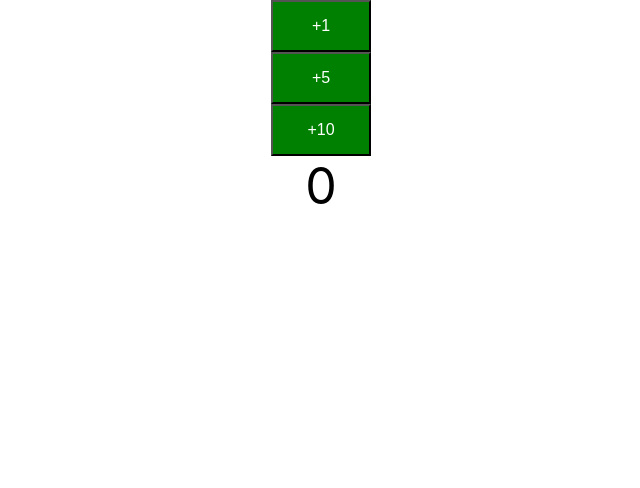
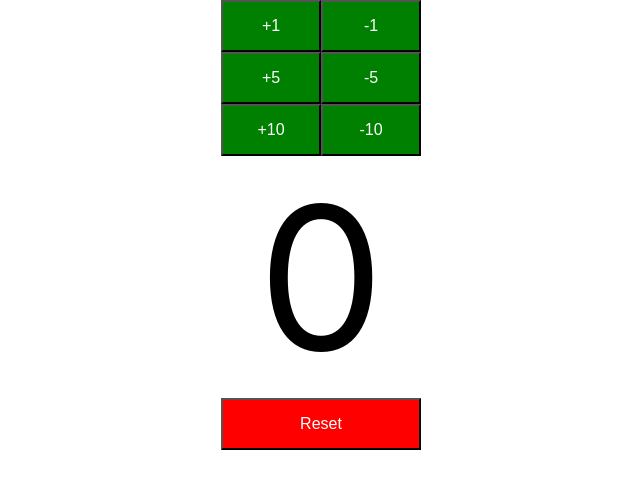
Before and after one commit to Visserr2/React-SpringBoot, a React (Create React App) app in the folder frontend/todo-app/: page / in a window 1280 px wide. Shown: the top 488 px of the page, without its empty margins (319-959 px from the left). Built offline with nearby package versions, Linux system fonts and the light colour scheme.

Commit message:
Completed the React Counter
Completed the React Counter

```diff
--- a/frontend/todo-app/src/components/counter/Counter.css
+++ b/frontend/todo-app/src/components/counter/Counter.css
@@ -1,4 +1,4 @@
-button {
+Button {
     background-color: green;
     font-size: 16px;
     padding: 15px 30px;
@@ -6,6 +6,11 @@ button {
     width: 100px;
 }
 
+.resetButton {
+    background-color: red;
+    width: 200px;
+}
+
 .count {
     padding: 15px 30px;
 }
--- a/frontend/todo-app/src/components/counter/Counter.jsx
+++ b/frontend/todo-app/src/components/counter/Counter.jsx
@@ -30,29 +30,40 @@ class Counter extends Component {
 
         // binding the method to the component
         this.increment = this.increment.bind(this);
+        this.reset = this.reset.bind(this);
     }
 
     // Its possible to put css inline within the JSX. This let you define the styling in variables and set it in the component.
     // Normally you want to seperate style from the JSX.
     render() {
-        const style = {fontSize: "50px"};
+        const style = {fontSize: "200px"};
 
         return (
             <div className="counter">
                 <CounterButton incrementMethod={this.increment} />
-                {/* In this component a parameter and reference to a method are passed to the component */}
-                <CounterButton increment={5} incrementMethod={this.increment}/>
-                <CounterButton increment={10} incrementMethod={this.increment}/>
+                <CounterButton increment={5} decrement={5} incrementMethod={this.increment}/>
+                <CounterButton increment={10} decrement={10} incrementMethod={this.increment}/>
                 <span className="count" style={style}>{this.state.counter}</span>
+                <ResetButton resetMethod={this.reset}/>
             </div>
         );
     }
 
+    // You can automatically bind a method to the context with an arrow function.
+    // The syntax is: increment = () => {};
+    // increments the state (counter) of the component
     increment(increment) {
         // Always call setState when changing state. The changes in setState will merge with the current state
         // Use ArrowFunction to access prevState
         this.setState( (prevState) => {
             return {counter: prevState.counter + increment}
+        });
+    }
+
+    // set the state (counter) to zero
+    reset() {
+        this.setState({
+            counter: 0
         });
     }
 }
@@ -62,27 +73,37 @@ class CounterButton extends Component {
 
     render(){
         return (
-            <div className="counter">
-               <button onClick={this.increment}>+{this.props.increment}</button>
+            <div className="ButtonDiv">
+                {/* When passing a parameter to a method in an event listener then use the arrow function, else it passes the reference of method and it doesn't compile*/}
+               <button className="countButton" onClick={() => this.props.incrementMethod(this.props.increment)}>+{this.props.increment}</button>
+               <button className="countButton" onClick={() => this.props.incrementMethod(-this.props.decrement)}>-{this.props.decrement}</button>
             </div>
         )
     }
+}
 
-    // You can automatically bind a method to the context with an arrow function.
-    // The syntax is: increment = () => {};
-    increment = () => {
-         this.props.incrementMethod(this.props.increment);
+// The reset button for the component
+class ResetButton extends Component {
+
+    render(){
+        return (
+            <div className="ButtonDiv">
+               <button className="resetButton" onClick={() => this.props.resetMethod()}>Reset</button>
+            </div>
+        )
     }
 }
 
 // Setting default props for Counter Component
 CounterButton.defaultProps = {
-    increment: 1
+    increment: 1,
+    decrement: 1
 }
 
 // Setting check for property type
 CounterButton.propTypes = {
-    increment: PropTypes.number
+    increment: PropTypes.number,
+    decrement: PropTypes.number
 }
 
 export default Counter;
```
